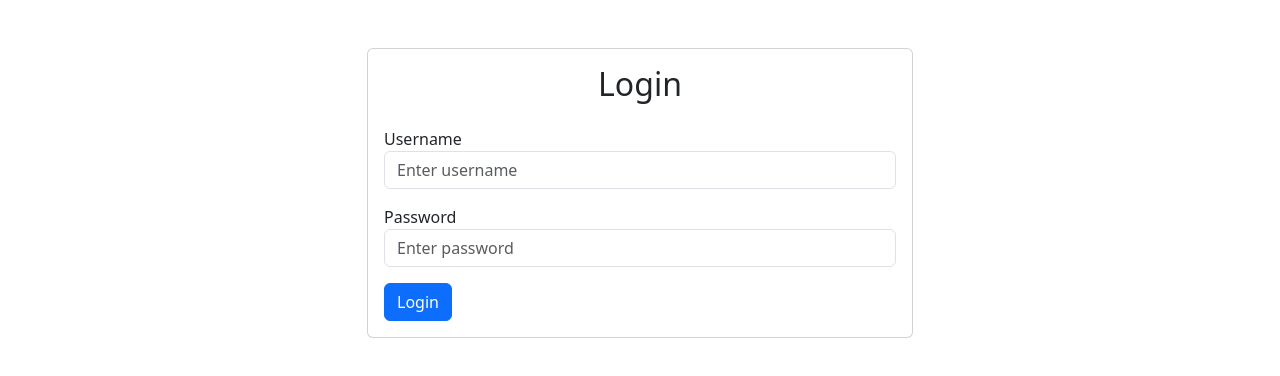
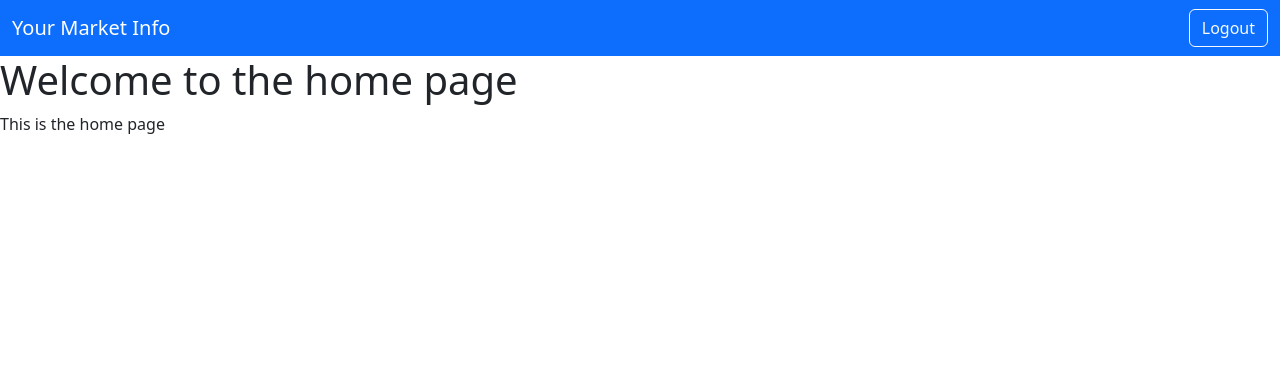
Before and after one commit to ksuwa55/assestManagement, a React (Create React App) app in the folder frontend/: page / in a window 1280 px wide. Before the commit this address led to /login. Shown: the top 376 px of the page. Built offline with nearby package versions, Linux system fonts and the light colour scheme; sample sign-in values are in the browser's storage.

Commit message:
add Navbar

```diff
--- a/frontend/src/App.js
+++ b/frontend/src/App.js
@@ -7,7 +7,7 @@ import 'bootstrap/dist/css/bootstrap.min.css';
 
 function App() {
 
-  const isLoggedIn = localStorage.getItem('authentificated'); // Replace with the auth logic
+  const isLoggedIn = localStorage.getItem('authenticated'); // Replace with the auth logic
 
   return (
     <div className="App">
--- /dev/null
+++ b/frontend/src/layout/Navbar.js
@@ -0,0 +1,39 @@
+import React from 'react';
+import { Link } from 'react-router-dom';
+import { useNavigate } from 'react-router-dom';
+
+export default function Navbar() {
+    const navigate = useNavigate();
+
+    const handleLogout = () =>{
+        // Remove  the auth flag from localstrage
+        localStorage.removeItem('authenticated');
+
+        // Navigate to the login page
+        navigate('/login');
+    }
+
+  return (
+    <div>
+        <nav className="navbar navbar-expand-lg navbar-dark bg-primary">
+        <div className="container-fluid">
+            <Link className="navbar-brand" to="/">
+                Your Market Info
+            </Link>
+            <button
+                className="navbar-toggler"
+                type="button"
+                data-bs-toggle="collapse"
+                data-bs-target="#navbarSupportedContent"
+                aria-controls="navbarSupportedContent"
+                aria-expanded="false"
+                aria-label="Toggle navigation">
+            <span className="navbar-toggler-icon"></span>
+            </button>
+
+            <button className='btn btn-outline-light' onClick={handleLogout}>Logout</button>
+        </div>
+        </nav>
+    </div>
+  )
+}
--- a/frontend/src/pages/home.js
+++ b/frontend/src/pages/home.js
@@ -1,29 +1,13 @@
 import React from 'react';
-import { useNavigate } from 'react-router-dom';
-
+import Navbar from '../layout/Navbar';
 
 const Home = () => {
-
-    const navigate = useNavigate();
-
-    const handleLogout = () =>{
-        // Remove  the auth flag from localstrage
-        localStorage.removeItem('authenticated');
-
-        // Navigate to the login page
-        navigate('/login');
-
-    }
-
     return (
         <div>
+            <Navbar />
             <h1>Welcome to the home page</h1>
             <p>This is the home page</p>
-            <button type="submit" className="btn btn-primary btn-block" onClick={handleLogout}>
-                      Logout
-            </button>
         </div>
-
     )
 }
 
--- a/frontend/src/pages/signup.js
+++ b/frontend/src/pages/signup.js
@@ -32,9 +32,7 @@ const  SignupForm = () => {
           } catch (error) {
             console.error(error);
           }
-
     }
-
 
     return (
       <div className="container">
```
